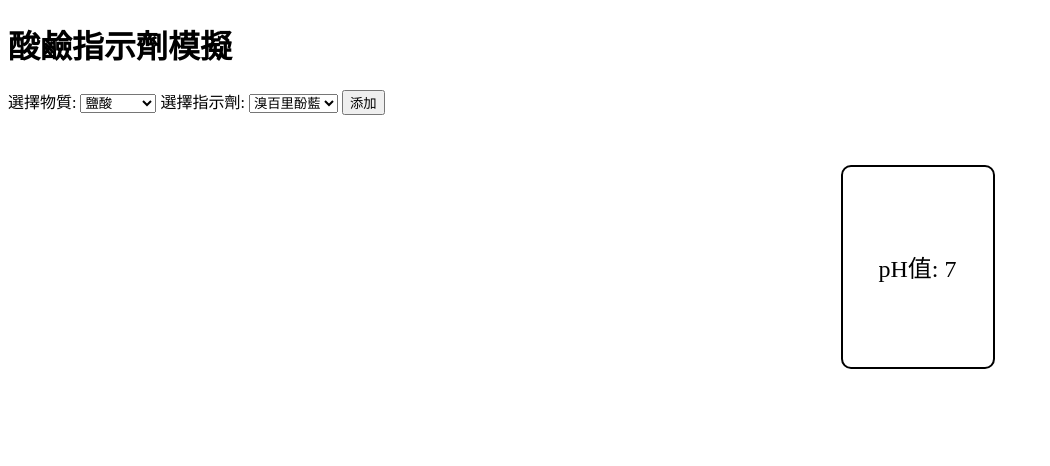
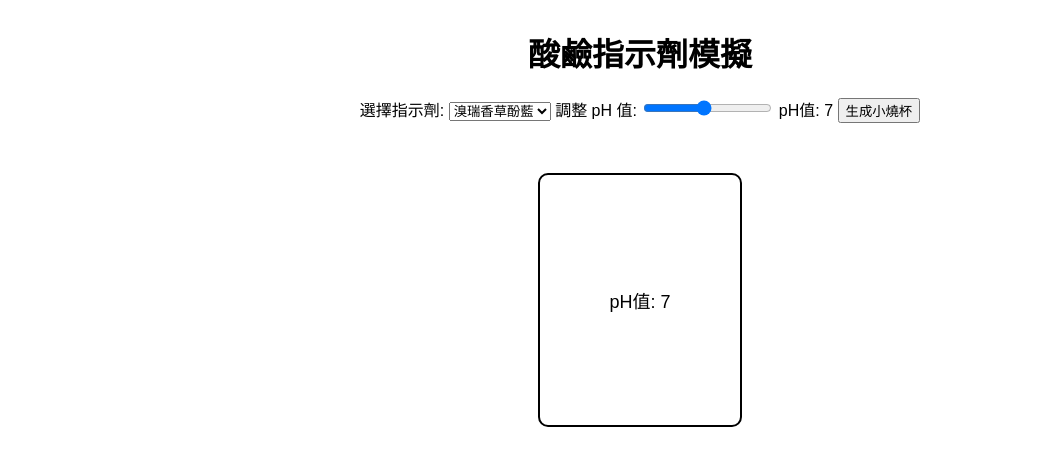
Before and after one commit to ArthurArthurArthur0817/Chemistry, a Flask app: page /chemistry in a window 1280 px wide. Shown: the top 466 px of the page, without its empty margins (0-1050 px from the left). Run offline with Flask 3, Linux system fonts and the light colour scheme.

Commit message:
Update chemistry.html

```diff
--- a/templates/chemistry.html
+++ b/templates/chemistry.html
@@ -5,78 +5,106 @@
     <meta name="viewport" content="width=device-width, initial-scale=1.0">
     <title>酸鹼指示劑模擬</title>
     <style>
+        body {
+            display: flex;
+            flex-direction: column;
+            align-items: center;
+            justify-content: center;
+            font-family: Arial, sans-serif;
+        }
         #container {
             display: flex;
+            align-items: center;
             justify-content: space-around;
+            margin-top: 30px;
+        }
+        .small-beaker {
+            width: 100px;
+            height: 150px;
+            background-color: lightgray;
+            border: 2px solid black;
+            border-radius: 10px;
+            display: flex;
+            flex-direction: column;
             align-items: center;
-            margin-top: 50px;
+            justify-content: center;
+            font-size: 14px;
+            margin: 10px;
+            cursor: grab;
+            text-align: center;
         }
-        #beaker {
-            width: 150px;
-            height: 200px;
+        #main-beaker {
+            width: 200px;
+            height: 250px;
             background-color: white;
             border: 2px solid black;
             border-radius: 10px;
             display: flex;
+            align-items: center;
             justify-content: center;
-            align-items: center;
-            font-size: 24px;
+            font-size: 18px;
             text-align: center;
-        }
-        .substance {
-            width: 100px;
-            height: 50px;
-            background-color: lightgray;
-            margin: 10px;
-            padding: 10px;
-            border: 1px solid black;
-            cursor: grab;
-            text-align: center;
+            margin-top: 20px;
         }
     </style>
 </head>
 <body>
     <h1>酸鹼指示劑模擬</h1>
     <div>
-        <label for="substance">選擇物質:</label>
-        <select id="substance">
-            <option value="HCl">鹽酸</option>
-            <option value="NaOH">氫氧化鈉</option>
+        <label for="indicator">選擇指示劑:</label>
+        <select id="indicator">
+            <option value="溴瑞香草酚藍">溴瑞香草酚藍</option>
+            <option value="甲基紅">甲基紅</option>
+            <option value="溴百里酚藍">溴百里酚藍</option>
+            <option value="百里酚藍">百里酚藍</option>
+            <option value="酚酞">酚酞</option>
         </select>
 
-        <label for="indicator">選擇指示劑:</label>
-        <select id="indicator">
-            <option value="bromothymol_blue">溴百里酚藍</option>
-            <option value="phenolphthalein">酚酞</option>
-        </select>
 
-        <button onclick="addSubstance()">添加</button>
+        <label for="ph-slider">調整 pH 值:</label>
+        <input type="range" id="ph-slider" min="1" max="14" step="0.1" value="7" oninput="updatePHValue()">
+        <span id="ph-value">pH值: 7</span>
+
+        <button onclick="addBeaker()">生成小燒杯</button>
     </div>
 
     <div id="container">
-        <div id="substances"></div>
-        <div id="beaker" ondrop="drop(event)" ondragover="allowDrop(event)">
+        <div id="small-beakers"></div>
+        <div id="main-beaker" ondrop="drop(event)" ondragover="allowDrop(event)">
             <p>pH值: 7</p>
         </div>
     </div>
 
     <script>
-        // 保存所有倒入的物質，用於計算混合顏色和pH值
-        let substances = [];
         let cumulativeColor = { r: 255, g: 255, b: 255 };
         let cumulativePh = 7;
 
-        function addSubstance() {
-            const substance = document.getElementById('substance').value;
+        function updatePHValue() {
+            const ph = document.getElementById('ph-slider').value;
+            document.getElementById('ph-value').innerText = `pH值: ${parseFloat(ph).toFixed(1)}`;
+        }
+
+        function addBeaker() {
             const indicator = document.getElementById('indicator').value;
-            const element = document.createElement('div');
-            element.className = 'substance';
-            element.draggable = true;
-            element.innerText = `${substance} + ${indicator}`;
-            element.ondragstart = (event) => {
-                event.dataTransfer.setData("substance", JSON.stringify({ substance, indicator }));
-            };
-            document.getElementById('substances').appendChild(element);
+            const ph = parseFloat(document.getElementById('ph-slider').value);
+
+            fetch('/simulate', {
+                method: 'POST',
+                headers: { 'Content-Type': 'application/x-www-form-urlencoded' },
+                body: new URLSearchParams({ 'ph': ph, 'indicator': indicator })
+            })
+            .then(response => response.json())
+            .then(data => {
+                const beaker = document.createElement('div');
+                beaker.className = 'small-beaker';
+                beaker.draggable = true;
+                beaker.ondragstart = (event) => {
+                    event.dataTransfer.setData("beaker", JSON.stringify({ ph, color: data.color }));
+                };
+                beaker.style.backgroundColor = data.color;
+                beaker.innerHTML = `<p>pH: ${ph}</p><p>${indicator}</p>`;
+                document.getElementById('small-beakers').appendChild(beaker);
+            });
         }
 
         function allowDrop(event) {
@@ -85,28 +113,13 @@
 
         function drop(event) {
             event.preventDefault();
-            const data = JSON.parse(event.dataTransfer.getData("substance"));
-            updateBeaker(data.substance, data.indicator);
-        }
+            const data = JSON.parse(event.dataTransfer.getData("beaker"));
+            cumulativePh = (cumulativePh + data.ph) / 2;
+            cumulativeColor = blendColors(cumulativeColor, hexToRgb(data.color));
 
-        function updateBeaker(substance, indicator) {
-            // 發送請求到伺服器來獲取新pH值和顏色
-            fetch('/simulate', {
-                method: 'POST',
-                headers: { 'Content-Type': 'application/x-www-form-urlencoded' },
-                body: new URLSearchParams({ 'substance': substance, 'indicator': indicator })
-            })
-            .then(response => response.json())
-            .then(data => {
-                // 更新累積pH和顏色
-                cumulativePh = (cumulativePh + data.ph) / 2;
-                cumulativeColor = blendColors(cumulativeColor, hexToRgb(data.color));
-
-                // 更新燒杯顯示
-                const beaker = document.getElementById('beaker');
-                beaker.style.backgroundColor = `rgb(${cumulativeColor.r}, ${cumulativeColor.g}, ${cumulativeColor.b})`;
-                beaker.querySelector('p').innerText = `pH值: ${cumulativePh.toFixed(2)}`;
-            });
+            const mainBeaker = document.getElementById('main-beaker');
+            mainBeaker.style.backgroundColor = `rgb(${cumulativeColor.r}, ${cumulativeColor.g}, ${cumulativeColor.b})`;
+            mainBeaker.querySelector('p').innerText = `pH值: ${cumulativePh.toFixed(2)}`;
         }
 
         function blendColors(color1, color2) {
```
